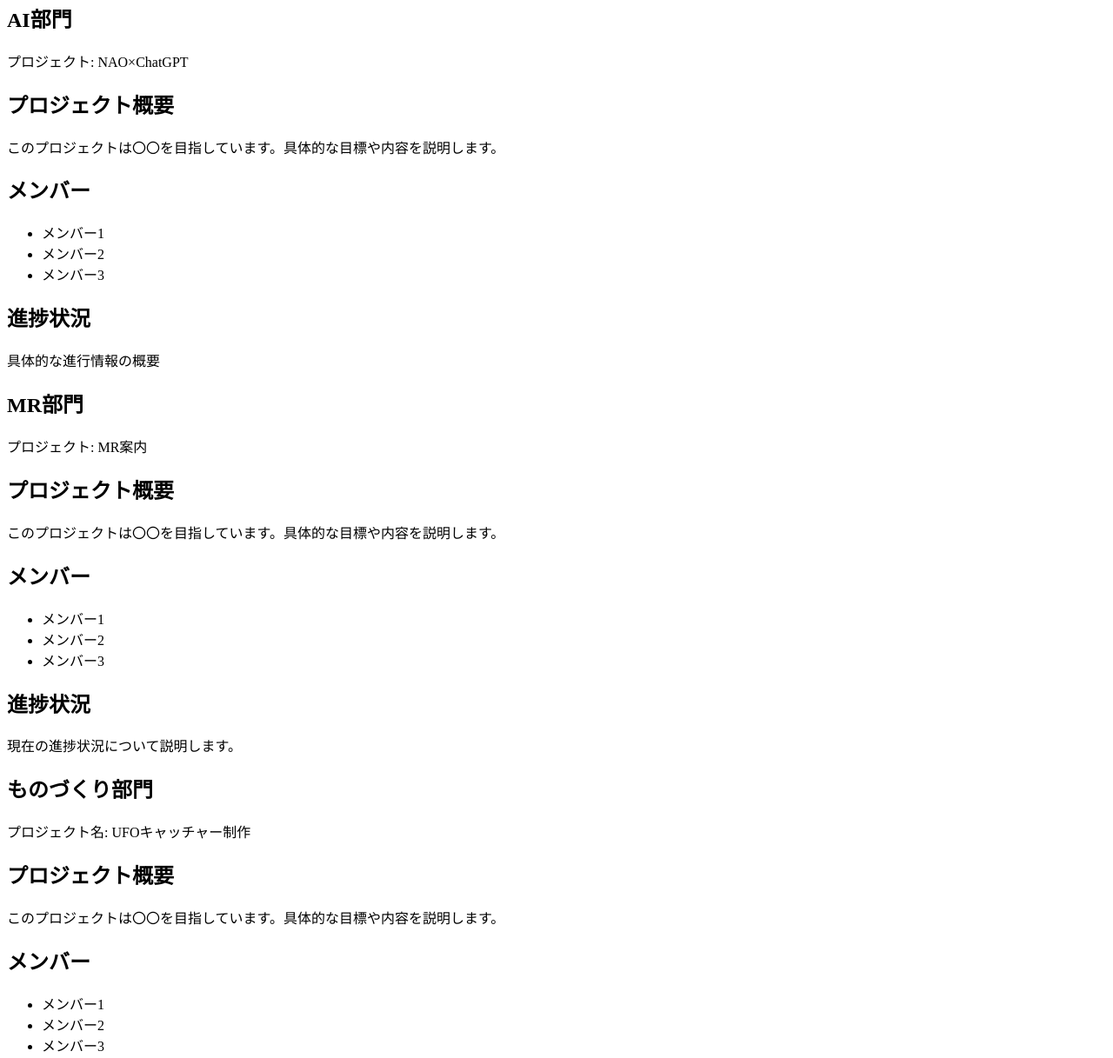
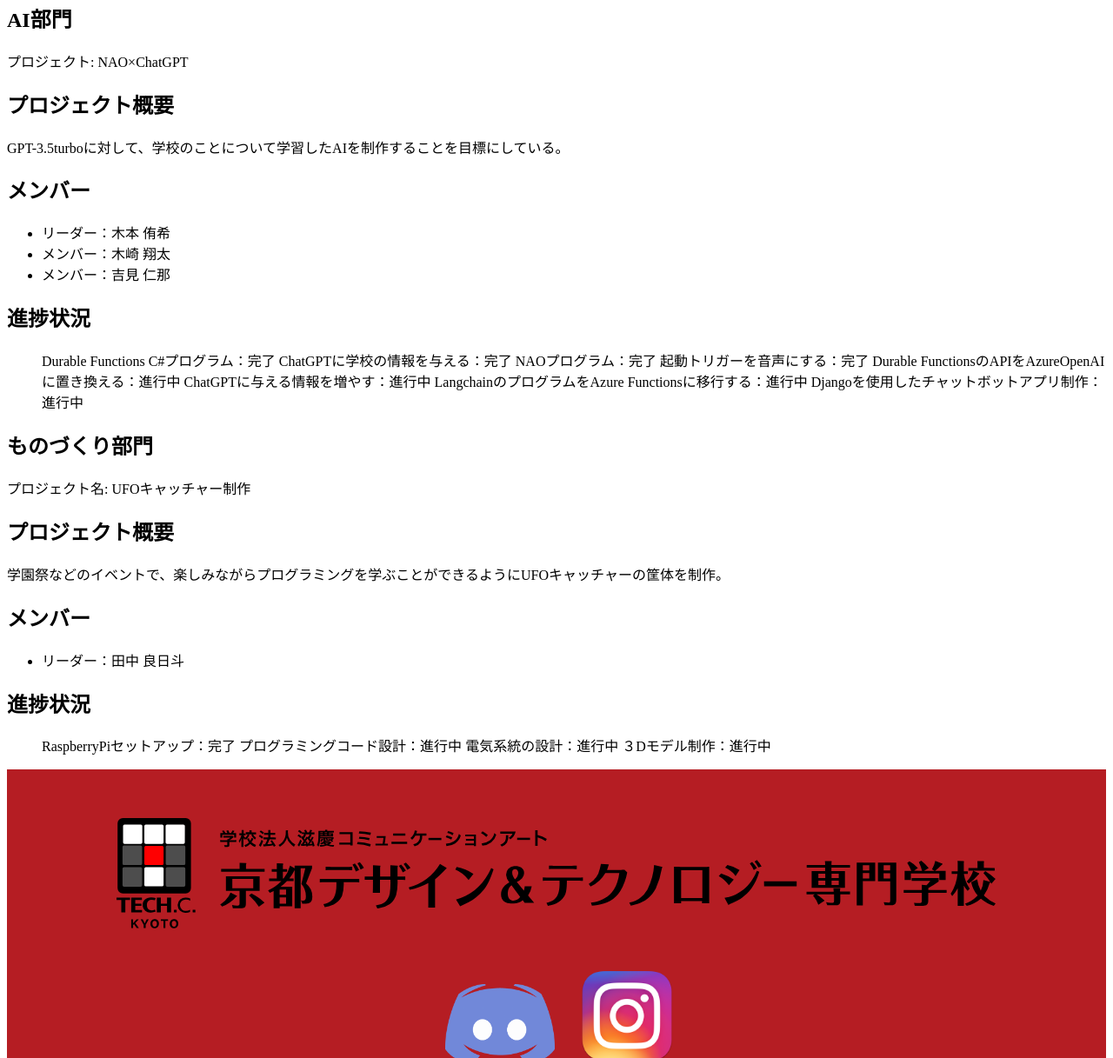
Before and after one commit to Stone5656/team, a plain HTML site: page project/index.html in a window 1280 px wide. Shown: the part 239-1456 px from the top of the page at 87% size. Drawn offline with Linux system fonts and the light colour scheme.

Commit message:
メインに色々入れた,CSSはまだ

```diff
--- a/project/index.html
+++ b/project/index.html
@@ -35,30 +35,10 @@
   </header>
 
 	<main>
-    <section class="project-section">
-
-      <h1>進行中のプロジェクト</h1>
+    <!-- テンプレート
       <section class="project-info">
-        <h2>AI部門</h2>
-        <p>プロジェクト: NAO×ChatGPT</p>
-
-        <h2>プロジェクト概要</h2>
-        <p>このプロジェクトは〇〇を目指しています。具体的な目標や内容を説明します。</p>
-
-        <h2>メンバー</h2>
-        <ul>
-          <li>メンバー1</li>
-          <li>メンバー2</li>
-          <li>メンバー3</li>
-        </ul>
-
-        <h2>進捗状況</h2>
-        <p>具体的な進行情報の概要</p>
-      </section>
-
-      <section class="project-info">
-        <h2>MR部門</h2>
-        <p>プロジェクト: MR案内</p>
+        <h2>担当部門</h2>
+        <p>プロジェクト: プロジェクト名</p>
 
         <h2>プロジェクト概要</h2>
         <p>このプロジェクトは〇〇を目指しています。具体的な目標や内容を説明します。</p>
@@ -73,23 +53,56 @@
         <h2>進捗状況</h2>
         <p>現在の進捗状況について説明します。</p>
       </section>
+    -->
+    <section class="project-section">
+
+      <h1>進行中のプロジェクト</h1>
+      <section class="project-info">
+        <h2>AI部門</h2>
+        <p>プロジェクト: NAO×ChatGPT</p>
+
+        <h2>プロジェクト概要</h2>
+        <p>GPT-3.5turboに対して、学校のことについて学習したAIを制作することを目標にしている。</p>
+
+        <h2>メンバー</h2>
+        <ul>
+          <li>リーダー：木本 侑希</li>
+          <li>メンバー：木崎 翔太</li>
+          <li>メンバー：吉見 仁那</li>
+        </ul>
+
+        <h2>進捗状況</h2>
+        <ul>
+          <ls>Durable Functions C#プログラム：完了</ls>
+          <ls>ChatGPTに学校の情報を与える：完了</ls>
+          <ls>NAOプログラム：完了</ls>
+          <ls>起動トリガーを音声にする：完了</ls>
+          <ls>Durable FunctionsのAPIをAzureOpenAIに置き換える：進行中</ls>
+          <ls>ChatGPTに与える情報を増やす：進行中</ls>
+          <ls>LangchainのプログラムをAzure Functionsに移行する：進行中</ls>
+          <ls>Djangoを使用したチャットボットアプリ制作：進行中</ls>
+        </ul>
+      </section>
 
       <section class="project-info">
         <h2>ものづくり部門</h2>
         <p>プロジェクト名: UFOキャッチャー制作</p>
 
         <h2>プロジェクト概要</h2>
-        <p>このプロジェクトは〇〇を目指しています。具体的な目標や内容を説明します。</p>
+        <p>学園祭などのイベントで、楽しみながらプログラミングを学ぶことができるようにUFOキャッチャーの筐体を制作。</p>
 
         <h2>メンバー</h2>
         <ul>
-          <li>メンバー1</li>
-          <li>メンバー2</li>
-          <li>メンバー3</li>
+          <li>リーダー：田中 良日斗</li>
         </ul>
 
         <h2>進捗状況</h2>
-        <p>現在の進捗状況について説明します。</p>
+        <ul>
+          <ls>RaspberryPiセットアップ：完了</ls>
+          <ls>プログラミングコード設計：進行中</ls>
+          <ls>電気系統の設計：進行中</ls>
+          <ls>３Dモデル制作：進行中</ls>
+        </ul>
       </section>
 
     </section>
```
Also changed, not shown: index.html (+7 -0 lines).
